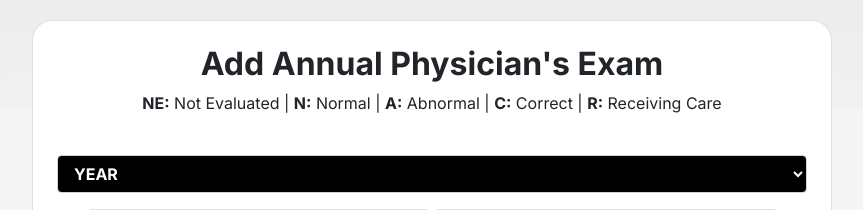
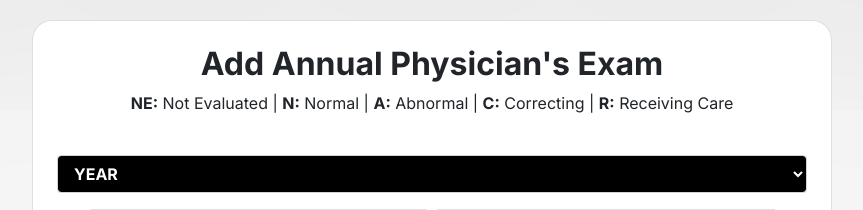
Before and after one commit to ayenla/MSYS42, a Django app: page /physician-exam/add/13/ in a window 1280 px wide. Shown: the part 145-355 px from the top of the page, without its empty margins (208-1071 px from the left). Run offline with Django 5.2, Linux system fonts and the light colour scheme; data comes from the database, SQL or seed files in the repository; some libraries are stand-ins or nearby versions.

Commit message:
Update create_phyexam.html

```diff
--- a/BADproject/msys42app/templates/msys42app/create_phyexam.html
+++ b/BADproject/msys42app/templates/msys42app/create_phyexam.html
@@ -42,7 +42,7 @@
             <strong> NE:</strong> Not Evaluated |
             <strong> N:</strong> Normal |
             <strong> A:</strong> Abnormal |
-            <strong> C:</strong> Correct   |
+            <strong> C:</strong> Correcting   |
             <strong> R:</strong> Receiving Care</h8>
         <div class="container-fluid" style="max-width: fit-content;">
 
```
